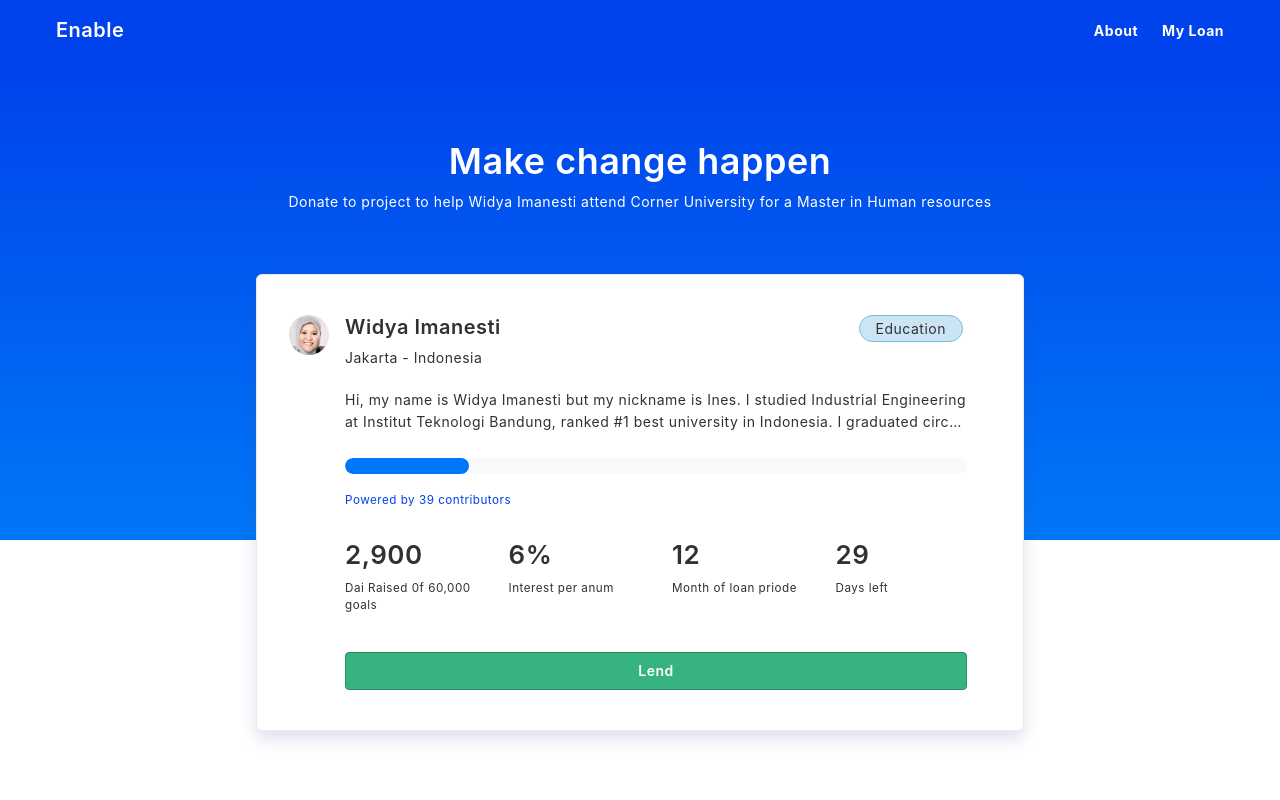
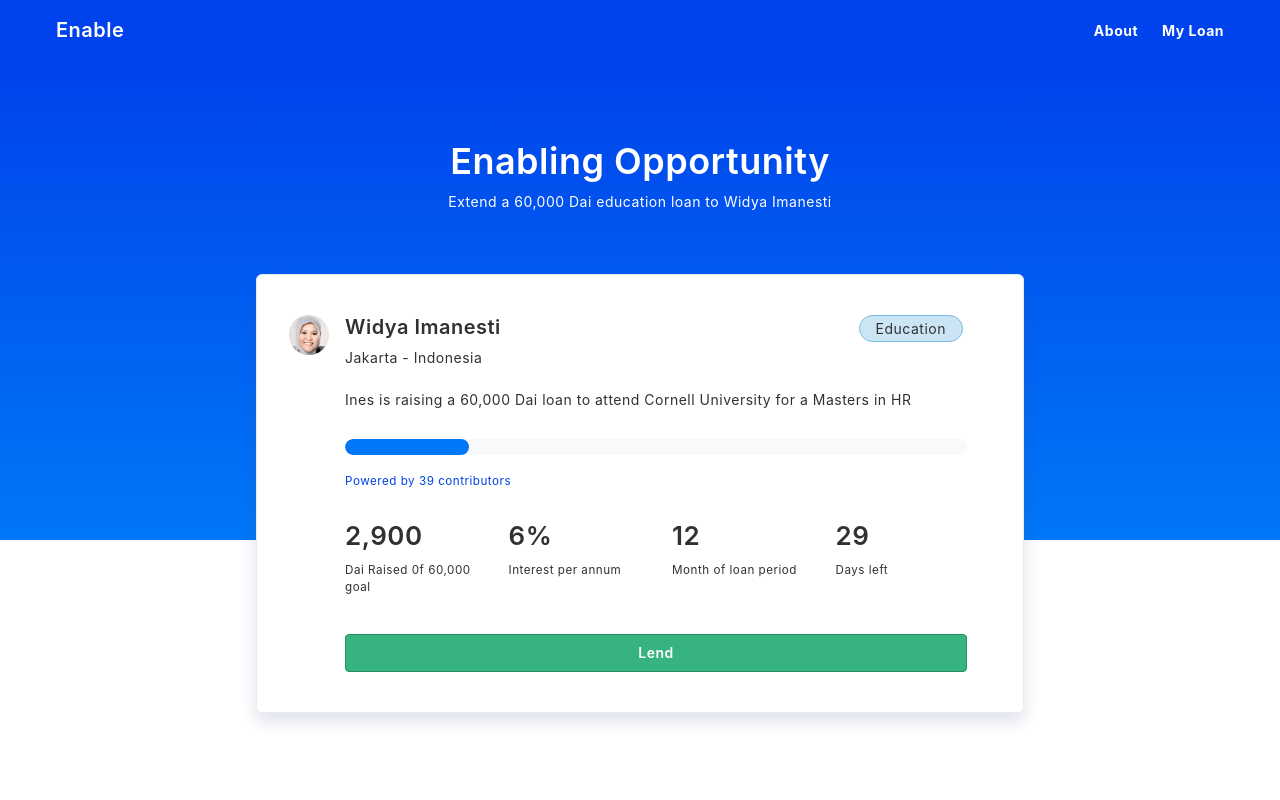
Before and after one commit to enabledao/enable-ui, a React (Create React App) app: page / in a window 1280 px wide. Shown: the top 800 px of the page. Built offline with nearby package versions, Linux system fonts and the light colour scheme.

Commit message:
Small typo fixes

```diff
--- a/src/components/pages/home/heroLoan/index.tsx
+++ b/src/components/pages/home/heroLoan/index.tsx
@@ -18,11 +18,8 @@ import {
 const HomeHeroLoan: React.FC = () => (
   <HomeHero>
     <Container>
-      <h1>Make change happen</h1>
-      <p>
-        Donate to project to help Widya Imanesti attend Corner University for a
-        Master in Human resources
-      </p>
+      <h1>Enabling Opportunity</h1>
+      <p>Extend a 60,000 Dai education loan to Widya Imanesti</p>
       <Row justify="center">
         <Col lg={8} md={10} sm={12} text="left">
           <HomeLoanWrapper>
@@ -40,11 +37,8 @@ const HomeHeroLoan: React.FC = () => (
               <HomeBoxInfo>
                 <HomeDesc>
                   <p>
-                    Hi, my name is Widya Imanesti but my nickname is Ines. I
-                    studied Industrial Engineering at Institut Teknologi
-                    Bandung, ranked #1 best university in Indonesia. I graduated
-                    circa 2009 and have been pursuing my career in Human
-                    Resources ever since.
+                    Ines is raising a 60,000 Dai loan to attend Cornell
+                    University for a Masters in HR
                   </p>
                 </HomeDesc>
                 <Margin top={16}>
@@ -59,15 +53,15 @@ const HomeHeroLoan: React.FC = () => (
                   <Row>
                     <Col lg={3} md={6}>
                       <h4>2,900</h4>
-                      <small>Dai Raised 0f 60,000 goals</small>
+                      <small>Dai Raised 0f 60,000 goal</small>
                     </Col>
                     <Col lg={3} md={6}>
                       <h4>6%</h4>
-                      <small>Interest per anum</small>
+                      <small>Interest per annum</small>
                     </Col>
                     <Col lg={3} md={6}>
                       <h4>12</h4>
-                      <small>Month of loan priode</small>
+                      <small>Month of loan period</small>
                     </Col>
                     <Col lg={3} md={6}>
                       <h4>29</h4>
```
Also changed, not shown: 1 other file (tests, documents, lock files or other folders).
